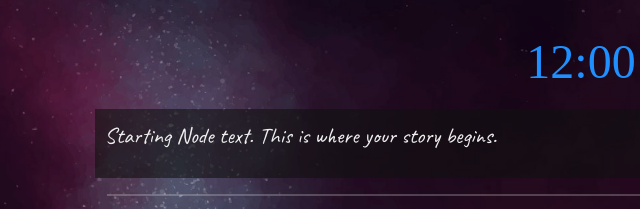
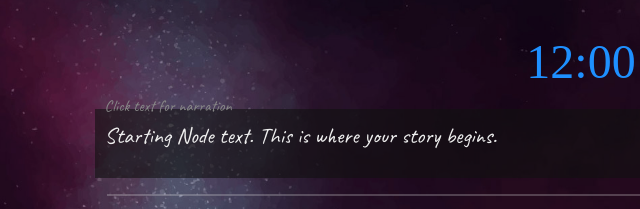
Before and after one commit to chatzakis/frondend-engine-for-text-based-games, a plain HTML site: page game.html in a window 1280 px wide. Shown: the top 209 px of the page, 59-699 px from the left. Drawn offline with nearby package versions, Linux system fonts and the light colour scheme; a web font is replaced by a local one.

Commit message:
Update styles.css
Narration functionality

```diff
--- a/css/styles.css
+++ b/css/styles.css
@@ -8,6 +8,7 @@
     --accent2: DeepSkyBlue;
     --accent-transparent: #1E90FFaa;
     --transparent-black: #1119;
+    --hover-transparent: #2229;
     --light-background: #e5e5e5;
     --light-font: #eee;
     --checkpoint-color: MediumSeaGreen;
@@ -130,6 +131,22 @@ hr {
     width: 100%;
     align-content: center;
     font-size: 2rem;
+}
+
+.node-text:hover {
+    background-color: var(--hover-transparent);
+    transition: background-color 0.3s;
+}
+
+.node-text::before {
+    content: "Click text for narration";
+    color: #888;
+    margin: 0 auto;
+    font-size: 1rem;
+    position: relative;
+    display: block;
+    top:-25px;
+    height: 0px;
 }
 
 .death {
```
